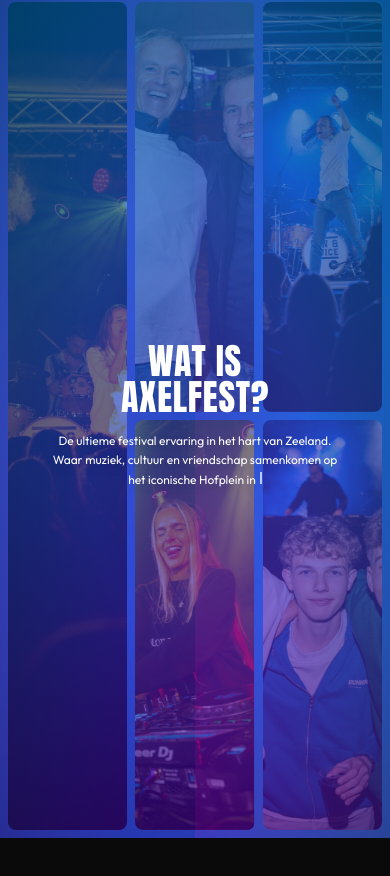
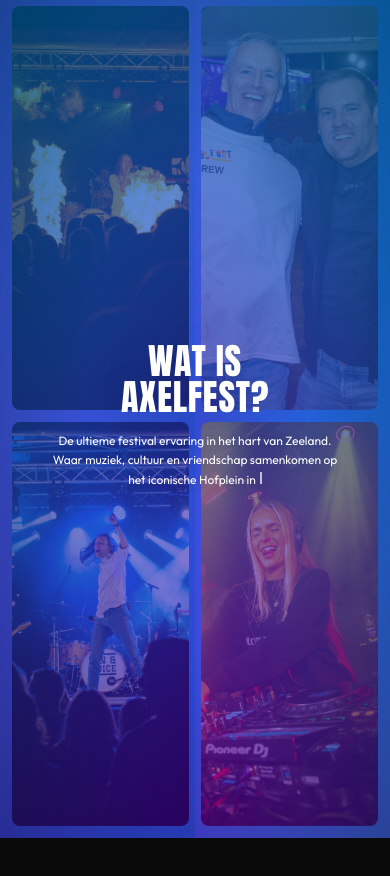
Before and after one commit to mickploegaert/Axelfest2026, a Next.js app: page / in a window 390 px wide. Shown: the part 850-1726 px from the top of the page. Built offline with nearby package versions, Linux system fonts and the light colour scheme.

Commit message:
Enhance UI components: update animation durations, improve layout responsiveness, and fix mobile viewport height issues.

```diff
--- a/app/components/Hero/Hero.tsx
+++ b/app/components/Hero/Hero.tsx
@@ -39,9 +39,9 @@ const Hero = () => {
   }, []);
 
   return (
-    <section className="relative min-h-screen flex flex-col items-center justify-center overflow-hidden">
+    <section className="relative min-h-screen min-h-[100dvh] flex flex-col items-center justify-center overflow-hidden">
       {/* Fallback Background Image - altijd zichtbaar tot video laadt */}
-      <div className={`absolute inset-0 transition-opacity duration-1000 ${videoLoaded && !videoError ? 'opacity-0' : 'opacity-100'}`}>
+      <div className={`absolute inset-0 min-h-[100dvh] transition-opacity duration-1000 ${videoLoaded && !videoError ? 'opacity-0' : 'opacity-100'}`}>
         <Image
           src="/BackgroundMain/Background.jpg"
           alt="Axelfest achtergrond"
@@ -55,7 +55,7 @@ const Hero = () => {
       {/* Background Video - geoptimaliseerd voor sneller laden */}
       <video
         ref={videoRef}
-        className={`absolute inset-0 w-full h-full object-cover transition-opacity duration-1000 ${videoLoaded && !videoError ? 'opacity-100' : 'opacity-0'}`}
+        className={`absolute inset-0 w-full h-full min-h-screen min-h-[100dvh] object-cover transition-opacity duration-1000 ${videoLoaded && !videoError ? 'opacity-100' : 'opacity-0'}`}
         autoPlay
         muted
         loop
--- a/app/components/Navbar/Navbar.tsx
+++ b/app/components/Navbar/Navbar.tsx
@@ -90,7 +90,7 @@ const Navbar = () => {
               {/* Hamburger Menu Button */}
               <button
                 onClick={() => setIsMenuOpen(!isMenuOpen)}
-                className="lg:hidden flex items-center justify-center w-10 h-10 sm:w-12 sm:h-12 text-white hover:bg-white/10 rounded-lg transition-all duration-300 relative z-60"
+                className="lg:hidden flex items-center justify-center w-10 h-10 sm:w-12 sm:h-12 text-white hover:bg-white/10 rounded-lg transition-all duration-300 relative z-[60]"
                 aria-label="Toggle menu"
               >
                 {isMenuOpen ? (
@@ -106,7 +106,7 @@ const Navbar = () => {
 
       {/* Mobile Menu Overlay */}
       <div
-        className={`fixed inset-0 bg-black/98 z-55 transition-all duration-300 lg:hidden ${
+        className={`fixed inset-0 min-h-[100dvh] bg-black/98 z-[55] transition-all duration-300 lg:hidden ${
           isMenuOpen ? 'opacity-100 visible' : 'opacity-0 invisible pointer-events-none'
         }`}
       >
@@ -122,7 +122,7 @@ const Navbar = () => {
         </div>
 
         {/* Menu content - centered with proper spacing */}
-        <div className="flex flex-col items-center justify-center h-full pt-20 pb-8 px-6 overflow-y-auto">
+        <div className="flex flex-col items-center justify-center h-full min-h-[100dvh] pt-20 pb-8 px-6 overflow-y-auto">
           <nav className="flex flex-col items-center gap-6 sm:gap-8">
             {navItems.map((item, index) => (
               <Link
--- a/app/components/WhatIsAxelfest/WhatIsAxelfest.tsx
+++ b/app/components/WhatIsAxelfest/WhatIsAxelfest.tsx
@@ -4,13 +4,12 @@ import { useRef, useState, useEffect } from 'react';
 import { motion, useInView, useScroll, useTransform } from 'framer-motion';
 import Image from 'next/image';
 
-// Nieuwe foto's in masonry/collage stijl
+// 4 foto's in 2x2 layout
 const photos = [
   { src: '/Slideshow/fire.jpg', alt: 'Axelfest vuurshow' },
   { src: '/Slideshow/crew.jpg', alt: 'Festival crew' },
   { src: '/Slideshow/ginandjuice.jpg', alt: 'Axelfest optreden' },
   { src: '/Slideshow/lieszhara.jpg', alt: 'Festival sfeer' },
-  { src: '/Slideshow/guus.jpg', alt: 'Live muziek' },
 ];
 
 export default function WhatIsAxelfest() {
@@ -29,11 +28,8 @@ export default function WhatIsAxelfest() {
   const loadingProgress = useTransform(scrollYProgress, [0.2, 0.35], [0, 1]);
   const loadingBarOpacity = useTransform(scrollYProgress, [0.6, 0.7], [1, 0]);
 
-  // Circle scale (start klein, groeit tot vol scherm)
-  const circleScale = useTransform(scrollYProgress, [0.35, 0.65], [0.5, 1]);
-
-  // Video opacity
-  const videoOpacity = useTransform(scrollYProgress, [0.2, 0.4], [0, 1]);
+  // Video opacity - fade in tijdens scrollen
+  const videoOpacity = useTransform(scrollYProgress, [0.35, 0.55], [0, 1]);
 
   const [displayedText, setDisplayedText] = useState('');
   const fullText = 'De ultieme festival ervaring in het hart van Zeeland. Waar muziek, cultuur en vriendschap samenkomen op het iconische Hofplein in Axel. Twee dagen vol onvergetelijke momenten, legendarische artiesten en een sfeer die je nergens anders vindt. Dit is meer dan een festival dit is AXELFEST.';
@@ -83,7 +79,7 @@ export default function WhatIsAxelfest() {
     >
       {/* Loading Bar - bovenaan */}
       <motion.div
-        className="fixed top-0 left-0 right-0 z-100 h-1.5 bg-white"
+        className="fixed top-0 left-0 right-0 z-[100] h-1.5 bg-white"
         style={{
           scaleX: loadingProgress,
           transformOrigin: 'left',
@@ -102,99 +98,33 @@ export default function WhatIsAxelfest() {
           priority
         />
 
-        {/* Photo Grid Container - Masonry/Collage stijl */}
+        {/* Photo Grid Container - 2x2 layout */}
         <motion.div
           initial={{ opacity: 0 }}
           animate={phase >= 1 ? { opacity: 1 } : {}}
           transition={{ duration: 0.5 }}
-          className="absolute inset-0 z-10 p-2 sm:p-3 md:p-4 bg-linear-to-br from-purple-600 via-blue-500 to-cyan-400"
+          className="absolute inset-0 z-10 p-3 sm:p-4 md:p-6 bg-gradient-to-br from-purple-600 via-blue-500 to-cyan-400"
         >
-          {/* Masonry Grid Layout */}
-          <div className="w-full h-full grid grid-cols-3 grid-rows-2 gap-2 sm:gap-3 md:gap-4">
-            {/* Grote foto links */}
+          {/* 2x2 Grid Layout */}
+          <div className="w-full h-full grid grid-cols-2 grid-rows-2 gap-3 sm:gap-4 md:gap-5">
+            {photos.map((photo, index) => (
               <motion.div
+                key={index}
                 initial={{ opacity: 0, scale: 0.85 }}
                 animate={phase >= 1 ? { opacity: 1, scale: 1 } : {}}
-              transition={{ duration: 1, delay: 0, ease: [0.25, 0.46, 0.45, 0.94] }}
-              className="relative overflow-hidden rounded-lg sm:rounded-xl md:rounded-2xl row-span-2 col-span-1"
+                transition={{ duration: 1, delay: index * 0.15, ease: [0.25, 0.46, 0.45, 0.94] }}
+                className="relative overflow-hidden rounded-lg sm:rounded-xl md:rounded-2xl"
               >
                 <Image
-                src={photos[0].src}
-                alt={photos[0].alt}
+                  src={photo.src}
+                  alt={photo.alt}
                   fill
                   loading="lazy"
-                sizes="33vw"
+                  sizes="50vw"
                   className={`object-cover transition-all duration-1000 ${phase >= 2 ? 'grayscale-0' : 'grayscale'}`}
                 />
               </motion.div>
-
-            {/* Kleine foto rechtsboven */}
-            <motion.div
-              initial={{ opacity: 0, scale: 0.85 }}
-              animate={phase >= 1 ? { opacity: 1, scale: 1 } : {}}
-              transition={{ duration: 1, delay: 0.15, ease: [0.25, 0.46, 0.45, 0.94] }}
-              className="relative overflow-hidden rounded-lg sm:rounded-xl md:rounded-2xl"
-            >
-              <Image
-                src={photos[1].src}
-                alt={photos[1].alt}
-                fill
-                loading="lazy"
-                sizes="33vw"
-                className={`object-cover transition-all duration-1000 ${phase >= 2 ? 'grayscale-0' : 'grayscale'}`}
-              />
-            </motion.div>
-
-            {/* Kleine foto rechtsboven 2 */}
-            <motion.div
-              initial={{ opacity: 0, scale: 0.85 }}
-              animate={phase >= 1 ? { opacity: 1, scale: 1 } : {}}
-              transition={{ duration: 1, delay: 0.3, ease: [0.25, 0.46, 0.45, 0.94] }}
-              className="relative overflow-hidden rounded-lg sm:rounded-xl md:rounded-2xl"
-            >
-              <Image
-                src={photos[2].src}
-                alt={photos[2].alt}
-                fill
-                loading="lazy"
-                sizes="33vw"
-                className={`object-cover transition-all duration-1000 ${phase >= 2 ? 'grayscale-0' : 'grayscale'}`}
-              />
-            </motion.div>
-
-            {/* Medium foto onderaan midden */}
-            <motion.div
-              initial={{ opacity: 0, scale: 0.85 }}
-              animate={phase >= 1 ? { opacity: 1, scale: 1 } : {}}
-              transition={{ duration: 1, delay: 0.45, ease: [0.25, 0.46, 0.45, 0.94] }}
-              className="relative overflow-hidden rounded-lg sm:rounded-xl md:rounded-2xl"
-            >
-              <Image
-                src={photos[3].src}
-                alt={photos[3].alt}
-                fill
-                loading="lazy"
-                sizes="33vw"
-                className={`object-cover transition-all duration-1000 ${phase >= 2 ? 'grayscale-0' : 'grayscale'}`}
-              />
-            </motion.div>
-
-            {/* Medium foto onderaan rechts */}
-            <motion.div
-              initial={{ opacity: 0, scale: 0.85 }}
-              animate={phase >= 1 ? { opacity: 1, scale: 1 } : {}}
-              transition={{ duration: 1, delay: 0.6, ease: [0.25, 0.46, 0.45, 0.94] }}
-              className="relative overflow-hidden rounded-lg sm:rounded-xl md:rounded-2xl"
-            >
-              <Image
-                src={photos[4].src}
-                alt={photos[4].alt}
-                fill
-                loading="lazy"
-                sizes="33vw"
-                className={`object-cover transition-all duration-1000 ${phase >= 2 ? 'grayscale-0' : 'grayscale'}`}
-              />
-            </motion.div>
+            ))}
           </div>
         </motion.div>
 
@@ -275,26 +205,27 @@ export default function WhatIsAxelfest() {
           }}
         />
 
-        {/* Video Circle Overlay - komt over alles heen tijdens scrollen */}
-        <div className="absolute inset-0 z-50 flex items-center justify-center overflow-hidden pointer-events-none">
+        {/* Video Overlay - vult precies de sectie */}
         <motion.div
-            style={{
-              scale: circleScale,
-              opacity: videoOpacity,
-            }}
-            className="relative w-full h-full pointer-events-auto"
+          className="absolute inset-0 z-[60] flex items-center justify-center bg-black"
+          style={{ opacity: videoOpacity }}
         >
+          {/* Video container met vaste aspect ratio voor zichtbare controls */}
+          <div className="relative w-full h-full max-h-[calc(100%-60px)] sm:max-h-[calc(100%-48px)] flex items-center justify-center">
             <video
               ref={videoRef}
-              className="absolute inset-0 w-full h-full object-cover bg-black"
+              style={{ pointerEvents: 'all' }}
+              className="w-full h-full max-w-full max-h-full object-contain bg-black cursor-pointer"
               src="/Videos/2025aftermovie.mp4"
               loop
               playsInline
               controls
               controlsList="nodownload"
             />
+          </div>
+          {/* Spacer voor controls zichtbaarheid */}
+          <div className="absolute bottom-0 left-0 right-0 h-[60px] sm:h-[48px] bg-gradient-to-t from-black/80 to-transparent pointer-events-none" />
         </motion.div>
-        </div>
 
       </div>
     </section>
--- a/app/globals.css
+++ b/app/globals.css
@@ -58,7 +58,7 @@ body {
 }
 
 .animate-scroll {
-  animation: scroll 90s linear infinite;
+  animation: scroll 15s linear infinite;
 }
 
 /* Loading screen animations */
@@ -185,12 +185,32 @@ video {
   transform: translateZ(0);
 }
 
-/* Mobile menu body scroll lock helper */
+/* Mobile viewport body scroll lock helper */
 body.menu-open {
   overflow: hidden;
   position: fixed;
   width: 100%;
   height: 100%;
+}
+
+/* Fix mobile viewport height (address bar issues) */
+@supports (height: 100dvh) {
+  .min-h-screen {
+    min-height: 100dvh;
+  }
+  .h-screen {
+    height: 100dvh;
+  }
+}
+
+/* Fallback voor browsers die dvh niet ondersteunen */
+@supports not (height: 100dvh) {
+  .min-h-screen {
+    min-height: calc(var(--vh, 1vh) * 100);
+  }
+  .h-screen {
+    height: calc(var(--vh, 1vh) * 100);
+  }
 }
 
 /* Accessibility - focus styles */
```
Also changed, not shown: app/components/Gallery/Gallery.tsx (+4 -4 lines), app/components/LoadingScreen/LoadingScreen.tsx (+5 -4 lines), app/layout.tsx (+18 -0 lines). Lines whose indentation alone changed are shown as unchanged.
